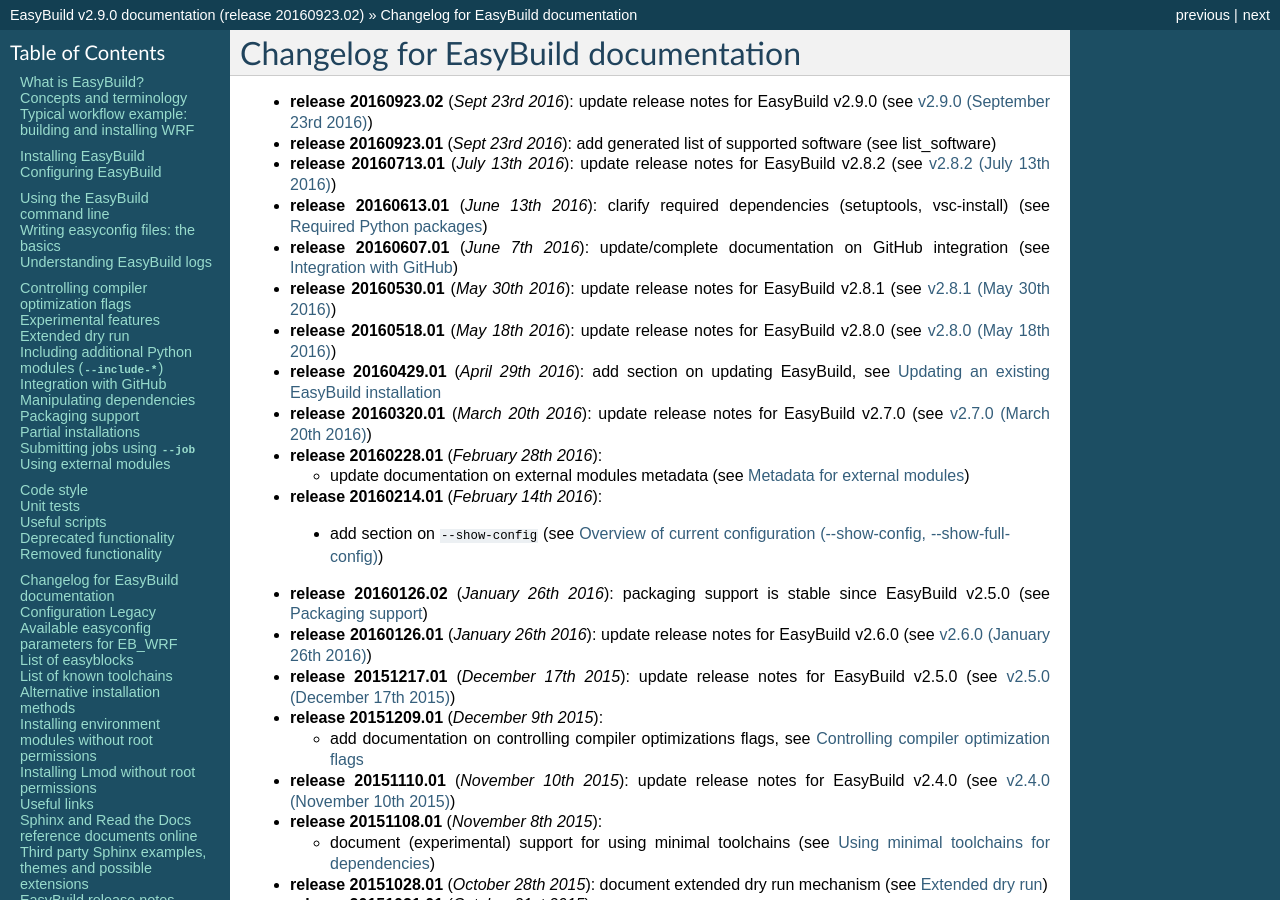
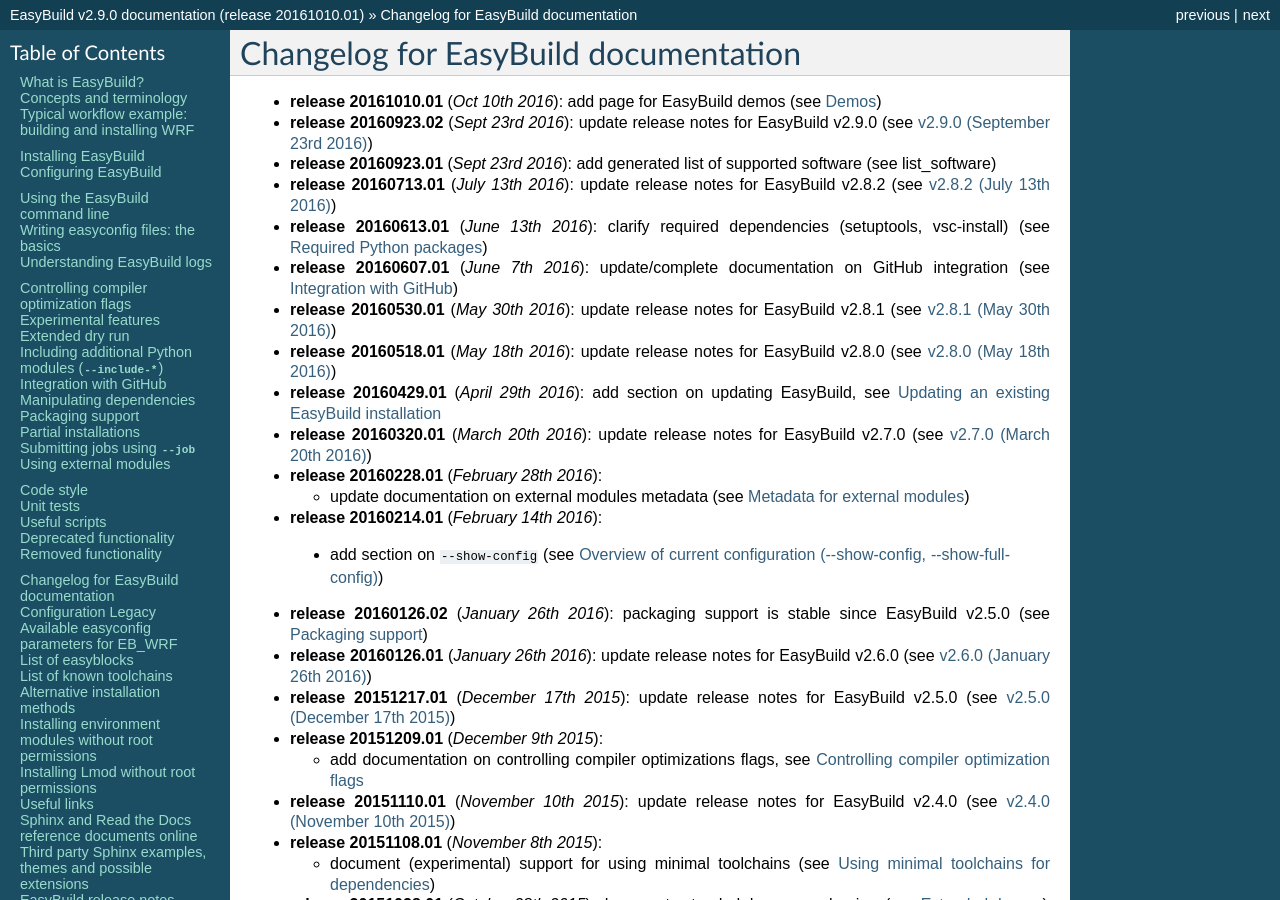
Before and after one commit to easybuilders/easybuild, a Sphinx documentation site: the page built from docs/Changelog.rst, in a window 1280 px wide and 900 px high. Built offline with Sphinx 7.4.7, drawn with Linux system fonts in a browser that asks for light colours; some of the changed text lies outside the part shown.

Commit message:
update docs changelog & release

```diff
--- a/docs/Changelog.rst
+++ b/docs/Changelog.rst
@@ -3,6 +3,7 @@
 Changelog for EasyBuild documentation
 -------------------------------------
 
+* **release 20161010.01** (`Oct 10th 2016`): add page for EasyBuild demos (see :ref:`demos`)
 * **release 20160923.02** (`Sept 23rd 2016`): update release notes for EasyBuild v2.9.0 (see :ref:`release_notes_eb290`)
 * **release 20160923.01** (`Sept 23rd 2016`): add generated list of supported software (see :ref:`list_software`)
 * **release 20160713.01** (`July 13th 2016`): update release notes for EasyBuild v2.8.2 (see :ref:`release_notes_eb282`)
--- a/docs/conf.py
+++ b/docs/conf.py
@@ -43,7 +43,7 @@
 # The short X.Y version.
 version = '2.9.0'  # this is meant to reference the version of EasyBuild
 # The full version, including alpha/beta/rc tags.
-release = '20160923.02'  # this is meant to reference the version of the documentation itself
+release = '20161010.01'  # this is meant to reference the version of the documentation itself
 
 # There are two options for replacing |today|: either, you set today to some
 # non-false value, then it is used:
```
